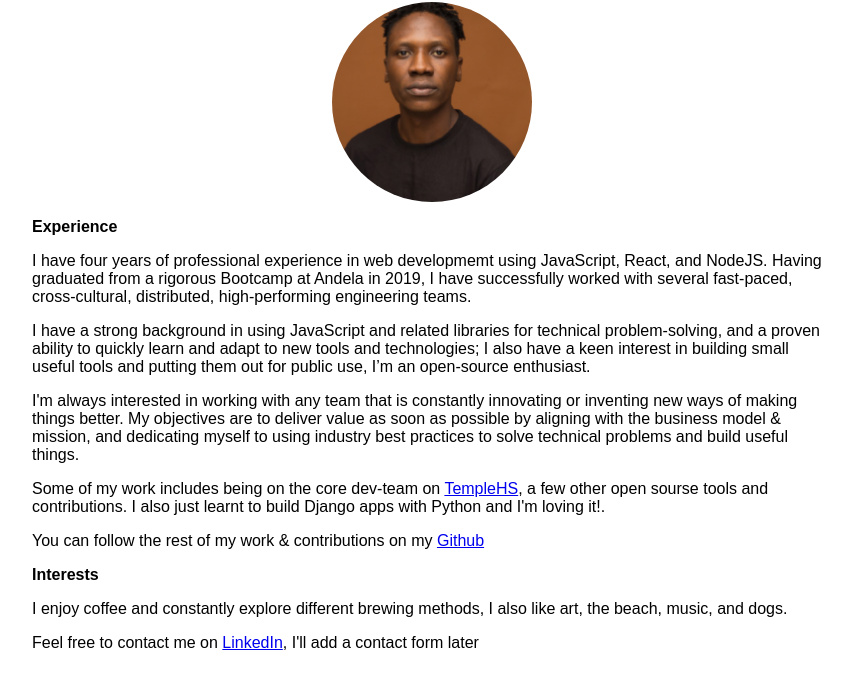
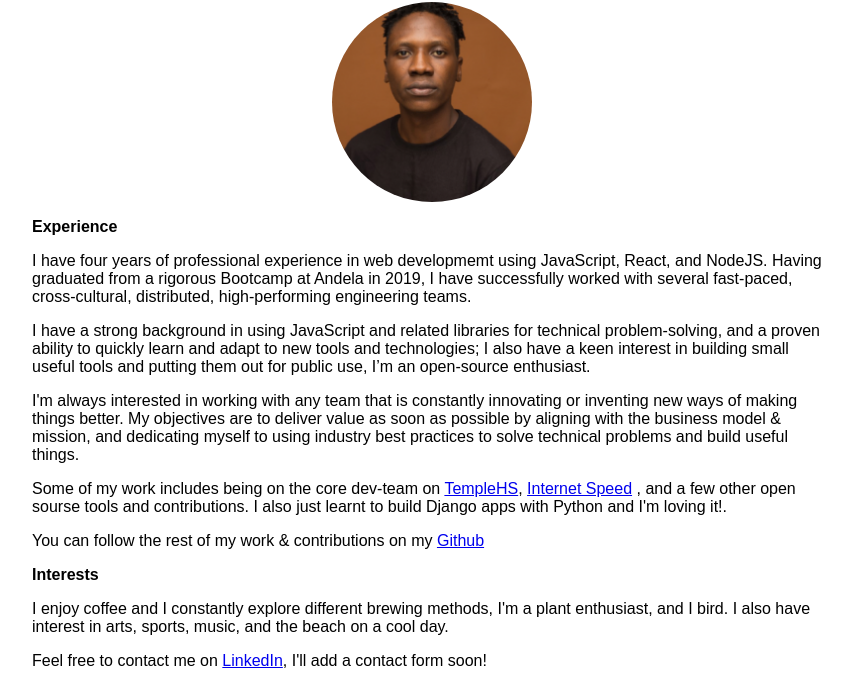
Before and after one commit to obayomi96/my-personal-website, a Gatsby site: page /about in a window 1280 px wide. Shown: the part 174-860 px from the top of the page, without its empty margins (208-1060 px from the left). Built offline with nearby package versions, Linux system fonts and the light colour scheme; Gatsby itself is replaced by a stand-in of ours.

Commit message:
Chore - updates about

```diff
--- a/src/pages/about.js
+++ b/src/pages/about.js
@@ -59,9 +59,12 @@ const AboutPage = () => {
         </p>
         <p>
           Some of my work includes being on the core dev-team on{" "}
-          <a href="https://templehs.com">TempleHS</a>, a few other open sourse
-          tools and contributions. I also just learnt to build Django apps with
-          Python and I'm loving it!.
+          <a href="https://templehs.com">TempleHS</a>,{" "}
+          <a href="https://chrome.google.com/webstore/detail/internet-speed/hfdeahhjljnjddcjoglpodojkmeiahbl">
+            Internet Speed
+          </a>{" "}
+          , and a few other open sourse tools and contributions. I also just
+          learnt to build Django apps with Python and I'm loving it!.
         </p>
         <p>
           You can follow the rest of my work & contributions on my{" "}
@@ -71,15 +74,16 @@ const AboutPage = () => {
           <b>Interests</b>
         </p>
         <p>
-          I enjoy coffee and constantly explore different brewing methods, I
-          also like art, the beach, music, and dogs.
+          I enjoy coffee and I constantly explore different brewing methods, I'm
+          a plant enthusiast, and I bird. I also have interest in arts, sports,
+          music, and the beach on a cool day.
         </p>
         <p>
           Feel free to contact me on{" "}
           <a href="https://www.linkedin.com/in/martins-obayomi-998202162/">
             LinkedIn
           </a>
-          , I'll add a contact form later{" "}
+          , I'll add a contact form soon!{" "}
         </p>
       </div>
     </Layout>
```
